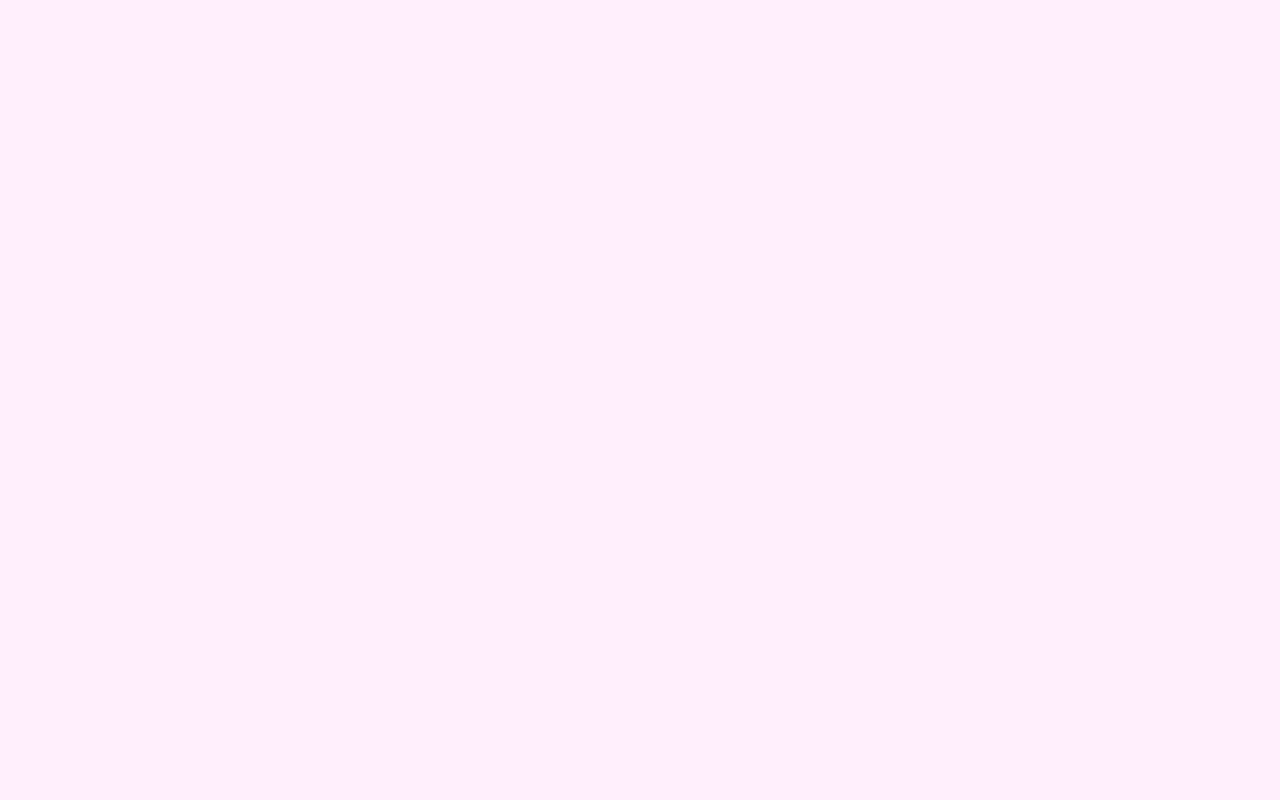
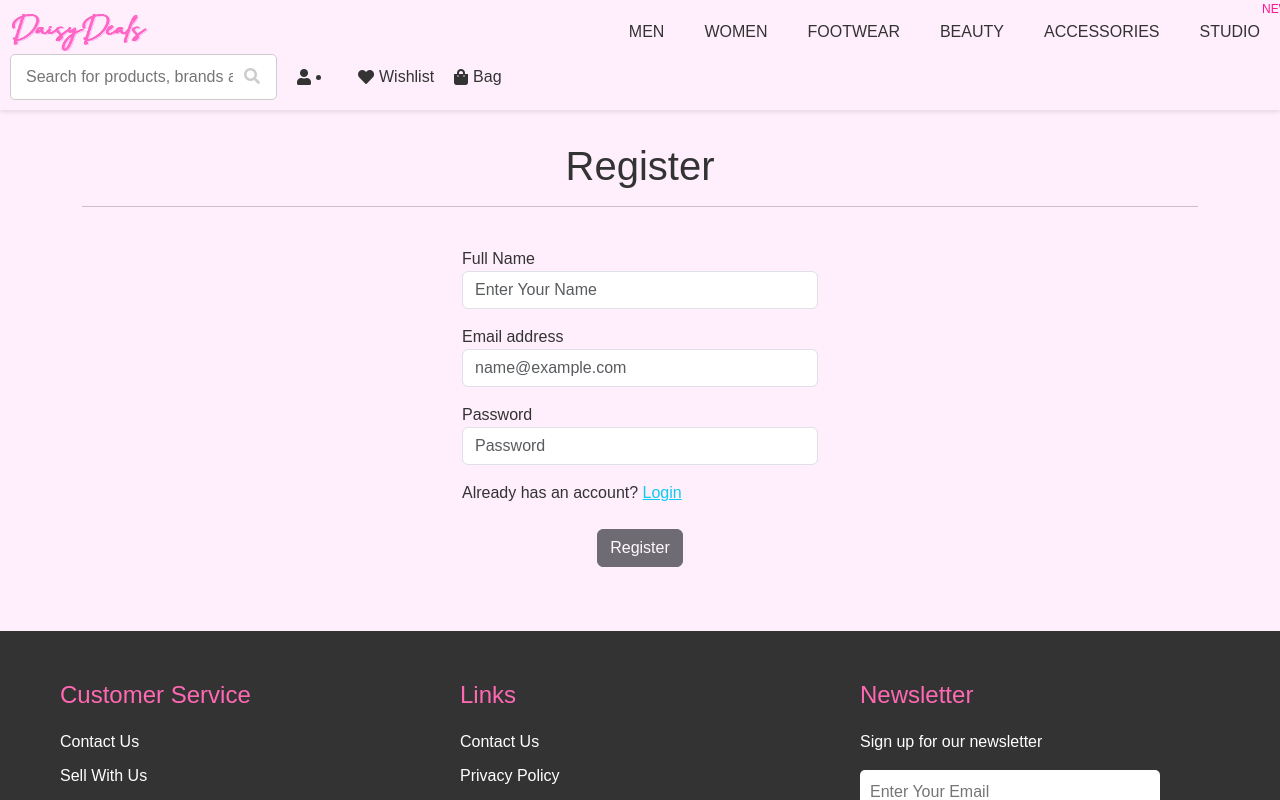
Before and after one commit to sneha-4-22/GeniCoders, a React (Create React App) app: page /register in a window 1280 px wide. Before the commit this address had no page. Shown: the top 800 px of the page. Built offline with nearby package versions, Linux system fonts and the light colour scheme; a small style sheet from the web is missing.

Commit message:
contact us page login register

```diff
--- a/package.json
+++ b/package.json
@@ -6,11 +6,16 @@
     "@testing-library/jest-dom": "^5.17.0",
     "@testing-library/react": "^13.4.0",
     "@testing-library/user-event": "^13.5.0",
+    "@types/node": "^20.14.6",
+    "@types/react": "^18.3.3",
+    "@types/react-dom": "^18.3.0",
+    "bootstrap": "^5.3.3",
     "react": "^18.3.1",
     "react-dom": "^18.3.1",
     "react-router-dom": "^6.23.1",
     "react-scripts": "5.0.1",
     "react-scroll": "^1.9.0",
+    "typescript": "^5.4.5",
     "web-vitals": "^2.1.4"
   },
   "scripts": {
--- a/src/App.js
+++ b/src/App.js
@@ -1,4 +1,6 @@
 import React from 'react';
+import 'bootstrap/dist/css/bootstrap.min.css';
+
 import { BrowserRouter as Router, Routes, Route, Outlet } from 'react-router-dom';
 import LoadingScreen from './components/LoadingScreen/LoadingScreen';
 import HomePage from './components/Home/HomePage';
@@ -12,6 +14,9 @@ import Shoes from './components/Footwear/Shoes';
 import Sleeper from './components/Footwear/Sleeper';
 import Tshirts from './components/Men/Tshirts';
 import Jeans from './components/Men/Jeans';
+import Login from './components/navbar/Login';
+import Register from './components/navbar/Register';
+import ContactPage from './components/Footer/ContactPage';
 function App() {
   return (
     <Router>
@@ -29,6 +34,9 @@ function App() {
           <Route path="/slippers" element={<Sleeper />} />
           <Route path="/shirts" element={<Tshirts />} />
           <Route path="/jeans" element={<Jeans/>} />
+          <Route path="/login" element={<Login />} />
+          <Route path="/register" element={<Register/>} />
+          <Route path="/contact" element={<ContactPage/>} />
 
         </Route>
       </Routes>
--- /dev/null
+++ b/src/components/Footer/ContactPage.jsx
@@ -0,0 +1,58 @@
+import React from "react";
+import Footer from "./Footer";
+const ContactPage = () => {
+  return (
+    <>
+
+      <div className="container my-3 py-3">
+        <h1 className="text-center">Contact Us</h1>
+        <hr />
+        <div class="row my-4 h-100">
+          <div className="col-md-4 col-lg-4 col-sm-8 mx-auto">
+            <form>
+              <div class="form my-3">
+                <label for="Name">Name</label>
+                <input
+                  type="email"
+                  class="form-control"
+                  id="Name"
+                  placeholder="Enter your name"
+                />
+              </div>
+              <div class="form my-3">
+                <label for="Email">Email</label>
+                <input
+                  type="email"
+                  class="form-control"
+                  id="Email"
+                  placeholder="name@example.com"
+                />
+              </div>
+              <div class="form  my-3">
+                <label for="Password">Message</label>
+                <textarea
+                  rows={5}
+                  class="form-control"
+                  id="Password"
+                  placeholder="Enter your message"
+                />
+              </div>
+              <div className="text-center">
+                <button
+                  class="my-2 px-4 mx-auto btn btn-dark"
+                  type="submit"
+                  disabled
+                >
+                  Send
+                </button>
+              </div>
+            </form>
+          </div>
+        </div>
+      </div>
+      <Footer />
+    </>
+  );
+};
+
+export default ContactPage;
--- a/src/components/Footer/Footer.js
+++ b/src/components/Footer/Footer.js
@@ -1,6 +1,6 @@
 import React from 'react';
 import './Footer.css';
-
+import { Link } from 'react-router-dom';
 const Footer = () => {
   return (
     <footer className="footer">
@@ -8,7 +8,7 @@ const Footer = () => {
         <div className="footer-section">
           <h3>Customer Service</h3>
           <ul>
-            <li><a href="#">Contact Us</a></li>
+            <li><Link to="/contact">Contact Us</Link></li>
             <li><a href="#">Sell With Us</a></li>
             <li><a href="#">Shipping</a></li>
           </ul>
@@ -16,7 +16,7 @@ const Footer = () => {
         <div className="footer-section">
           <h3>Links</h3>
           <ul>
-            <li><a href="#">About Us</a></li>
+            <li><Link to="/contact">Contact Us</Link></li>
             <li><a href="#">Privacy Policy</a></li>
             <li><a href="#">Terms & Conditions</a></li>
           </ul>
--- /dev/null
+++ b/src/components/navbar/Login.jsx
@@ -0,0 +1,50 @@
+import React from "react";
+import { Link } from "react-router-dom";
+import Footer from "../Footer/Footer";
+
+const Login = () => {
+  return (
+    <>
+
+      <div className="container my-3 py-3">
+        <h1 className="text-center">Login</h1>
+        <hr />
+        <div class="row my-4 h-100">
+          <div className="col-md-4 col-lg-4 col-sm-8 mx-auto">
+            <form>
+              <div class="my-3">
+                <label for="display-4">Email address</label>
+                <input
+                  type="email"
+                  class="form-control"
+                  id="floatingInput"
+                  placeholder="name@example.com"
+                />
+              </div>
+              <div class="my-3">
+                <label for="floatingPassword display-4">Password</label>
+                <input
+                  type="password"
+                  class="form-control"
+                  id="floatingPassword"
+                  placeholder="Password"
+                />
+              </div>
+              <div className="my-3">
+                <p>New Here? <Link to="/register" className="text-decoration-underline text-info">Register</Link> </p>
+              </div>
+              <div className="text-center">
+                <button class="my-2 mx-auto btn btn-dark" type="submit" disabled>
+                  Login
+                </button>
+              </div>
+            </form>
+          </div>
+        </div>
+      </div>
+      <Footer />
+    </>
+  );
+};
+
+export default Login;
--- a/src/components/navbar/Navbar.js
+++ b/src/components/navbar/Navbar.js
@@ -1,9 +1,14 @@
-import React from 'react';
+import React, { useState }  from 'react';
 import './Navbar.css';
 import logo from './logo.png';
 import { Link } from 'react-router-dom';
 import Dropdown from './Dropdown';
 const Navbar = () => {
+  const [isProfileDropdownOpen, setIsProfileDropdownOpen] = useState(false);
+
+  const toggleProfileDropdown = () => {
+    setIsProfileDropdownOpen(!isProfileDropdownOpen);
+  };
   return (
     <nav className="navbar">
       <div className="logo">
@@ -24,7 +29,7 @@ const Navbar = () => {
           <input type="text" placeholder="Search for products, brands and more" />
           <button type="submit"><i className="fas fa-search"></i></button>
         </div>
-        <a href="#"><i className="fas fa-user"></i> Profile</a>
+        <a href="#"><i className="fas fa-user"></i>  <Dropdown label="" items={['Login', 'Register']} /></a>
         <a href="#"><i className="fas fa-heart"></i> Wishlist</a>
         <a href="#"><i className="fas fa-shopping-bag"></i> Bag</a>
       </div>
--- /dev/null
+++ b/src/components/navbar/Register.jsx
@@ -0,0 +1,58 @@
+import React from 'react'
+import { Link } from 'react-router-dom';
+import Footer from '../Footer/Footer';
+const Register = () => {
+    return (
+        <>
+
+            <div className="container my-3 py-3">
+                <h1 className="text-center">Register</h1>
+                <hr />
+                <div class="row my-4 h-100">
+                    <div className="col-md-4 col-lg-4 col-sm-8 mx-auto">
+                        <form>
+                            <div class="form my-3">
+                                <label for="Name">Full Name</label>
+                                <input
+                                    type="email"
+                                    class="form-control"
+                                    id="Name"
+                                    placeholder="Enter Your Name"
+                                />
+                            </div>
+                            <div class="form my-3">
+                                <label for="Email">Email address</label>
+                                <input
+                                    type="email"
+                                    class="form-control"
+                                    id="Email"
+                                    placeholder="name@example.com"
+                                />
+                            </div>
+                            <div class="form  my-3">
+                                <label for="Password">Password</label>
+                                <input
+                                    type="password"
+                                    class="form-control"
+                                    id="Password"
+                                    placeholder="Password"
+                                />
+                            </div>
+                            <div className="my-3">
+                                <p>Already has an account? <Link to="/login" className="text-decoration-underline text-info">Login</Link> </p>
+                            </div>
+                            <div className="text-center">
+                                <button class="my-2 mx-auto btn btn-dark" type="submit" disabled>
+                                    Register
+                                </button>
+                            </div>
+                        </form>
+                    </div>
+                </div>
+            </div>
+            <Footer />
+        </>
+    )
+}
+
+export default Register
```
Also changed, not shown: 1 other file (tests, documents, lock files or other folders).
